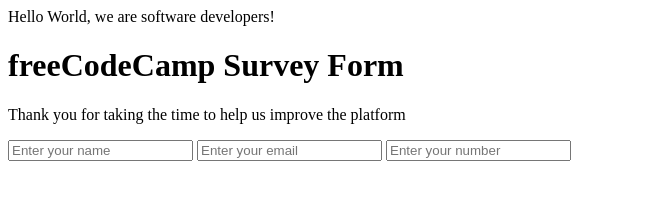
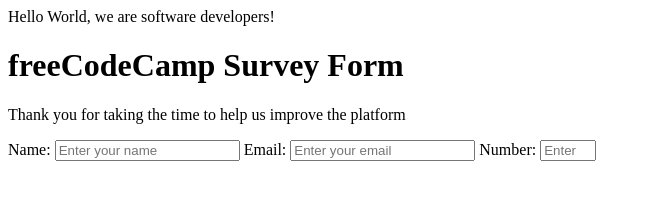
Before and after one commit to El-Potato-Slayer/collab-2, a plain HTML site: page index.html in a window 1280 px wide. Shown: the whole page, without its empty margins (0-651 px from the left). Drawn offline with Linux system fonts and the light colour scheme.

Commit message:
added labels and number min and max

```diff
--- a/index.html
+++ b/index.html
@@ -13,9 +13,12 @@
       Thank you for taking the time to help us improve the platform
     </p>
     <form id="survey-form">
-      <input id="name" placeholder="Enter your name" />
-      <input id="email" placeholder="Enter your email" type="email"/>
-      <input id="number" placeholder="Enter your number" type="number"/>
+      <label for="name" id="name-label">Name:</label>
+      <input id="name" required placeholder="Enter your name" />
+      <label for="email" id="email-label">Email:</label>
+      <input id="email" required placeholder="Enter your email" type="email"/>
+      <label for="number" id="number-label">Number:</label>
+      <input id="number" required placeholder="Enter your number" type="number" min="1" max="10"/>
     </form>
     <script src="https://cdn.freecodecamp.org/testable-projects-fcc/v1/bundle.js"></script>
 
```
